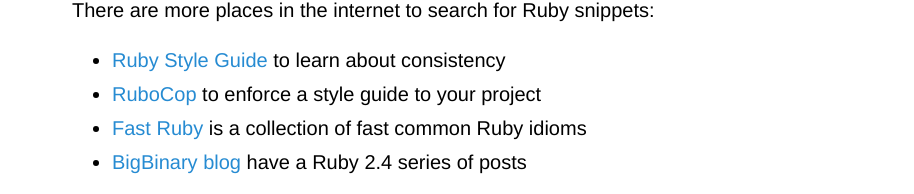
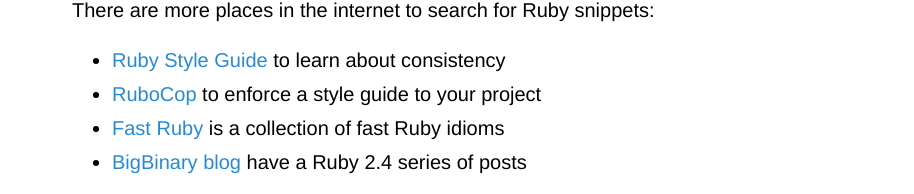
Before and after one commit to Maumagnaguagno/maumagnaguagno.github.io, a Jekyll site: the page built from ruby.md, in a window 1280 px wide and 900 px high, scrolled down 4654 px. Shown: the part 703-897 px from the top of the window, without its empty margins (188-1102 px from the left). Built offline with Jekyll 4.4.1, drawn with Linux system fonts in a browser that asks for light colours; our own code applies the rules of GitHub Pages for plain Markdown files.

Commit message:
Avoid line breaking in Ruby bullet

```diff
--- a/ruby.md
+++ b/ruby.md
@@ -204,5 +204,5 @@ This is useful if values must conform to mathematics/physics formulas where inte
 There are more places in the internet to search for Ruby snippets:
 - [Ruby Style Guide](bbatsov/ruby-style-guide) to learn about consistency
 - [RuboCop](http://batsov.com/rubocop/) to enforce a style guide to your project
-- [Fast Ruby](https://github.com/JuanitoFatas/fast-ruby) is a collection of fast common Ruby idioms
+- [Fast Ruby](https://github.com/JuanitoFatas/fast-ruby) is a collection of fast Ruby idioms
 - [BigBinary blog](http://blog.bigbinary.com/categories/Ruby-2-4) have a Ruby 2.4 series of posts
```
